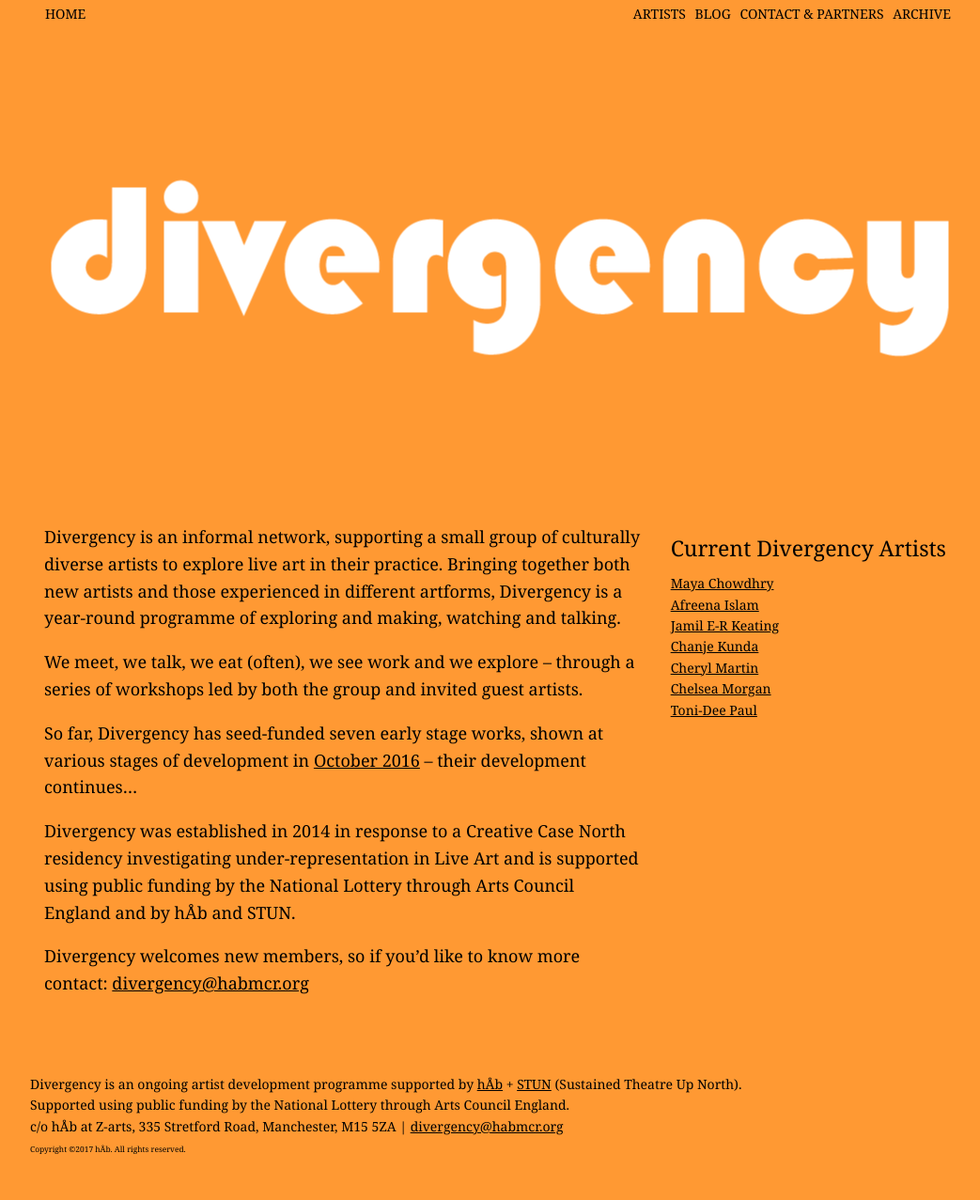
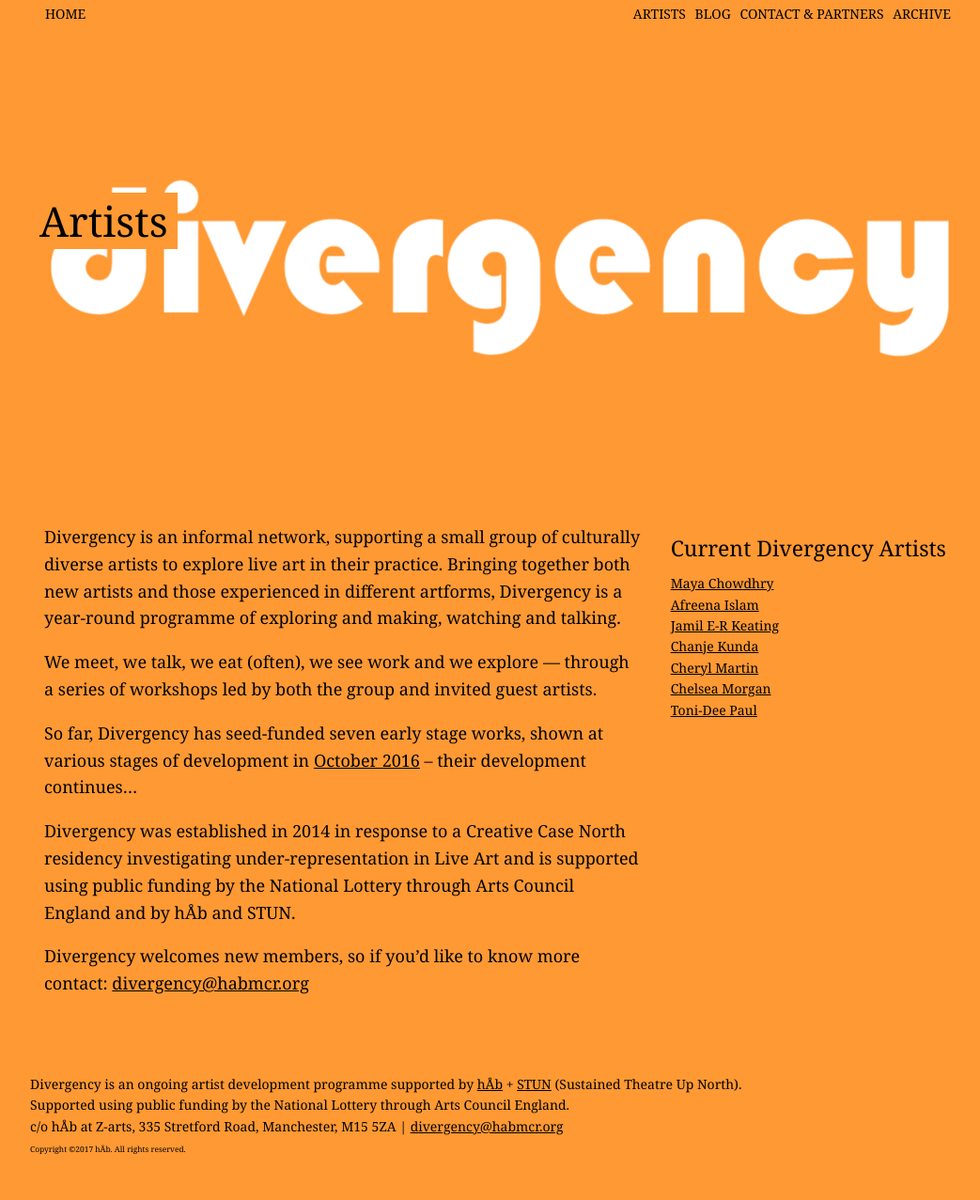
Before and after one commit to divergencymcr/divergencymcr.github.io, a Jekyll site: the page built from current/artist/index.md, in a window 1280 px wide. Shown: the whole page at 94% size, without its empty margins (108-1151 px from the left). Built offline with Jekyll 4.4.1, drawn with Linux system fonts in a browser that asks for light colours.

Commit message:
Update index.md

```diff
--- a/current/artist/index.md
+++ b/current/artist/index.md
@@ -4,15 +4,16 @@
 layout: artist
 rootpath: "../../"
 is_index: true
-season: "current artists"
+season: "artists"
+artist: "Artists"
 
 ---
 Divergency is an informal network, supporting a small group of culturally diverse artists to explore live art in their practice. Bringing together both new artists and those experienced in different artforms, Divergency is a year-round programme of exploring and making, watching and talking.
 
-We meet, we talk, we eat (often), we see work and we explore – through a series of workshops led by both the group and invited guest artists.
+We meet, we talk, we eat (often), we see work and we explore — through a series of workshops led by both the group and invited guest artists.
 
 So far, Divergency has seed-funded seven early stage works, shown at various stages of development in [October 2016](/current/2016/6oct) – their development continues…
 
 Divergency was established in 2014 in response to a Creative Case North residency investigating under-representation in Live Art and is supported using public funding by the National Lottery through Arts Council England and by hÅb and STUN.
 
-Divergency welcomes new members, so if you’d like to know more contact: <mailto:divergency@habmcr.org>
+Divergency welcomes new members, so if you'd like to know more contact: <mailto:divergency@habmcr.org>
```
